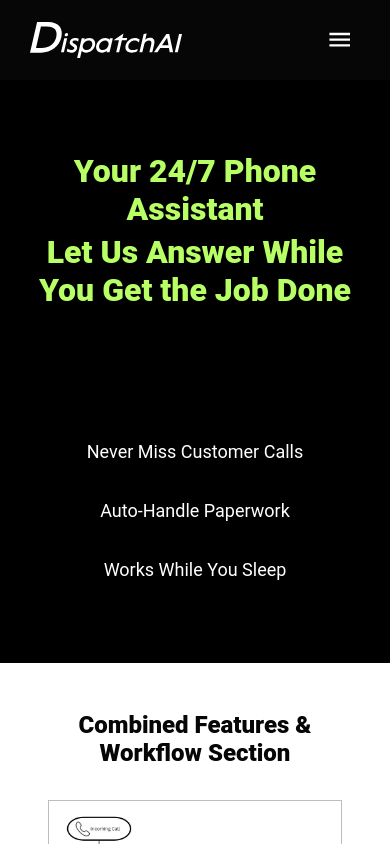
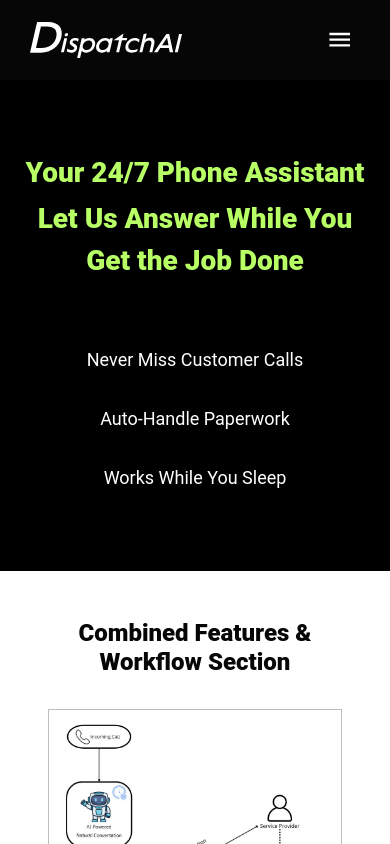
Before and after one commit to Dispatch-AI-com/frontend, a Next.js app: page /features in a window 390 px wide. Shown: the top 844 px of the page. Built offline with nearby package versions, Linux system fonts and the light colour scheme.

Commit message:
Edited the responsiveness of FeaturesBanner

```diff
--- a/src/app/features/components/FeaturesBanner.tsx
+++ b/src/app/features/components/FeaturesBanner.tsx
@@ -30,10 +30,10 @@ const BannerTitle = styled('h1')(({ theme }) => ({
   fontSize: '48px !important',
   margin: 0,
   marginBottom: 4,
-  lineHeight: 1.2,
+  lineHeight: 1.5,
   [theme.breakpoints.down('md')]: {
-    fontSize: '32px !important',
-    lineHeight: 1.2,
+    fontSize: '28px !important',
+    lineHeight: 1.5,
   },
   '&:last-of-type': {
     marginBottom: 0,
@@ -44,7 +44,11 @@ const FeatureGrid = styled(Grid)(({ theme }) => ({
   marginTop: theme.spacing(12),
   justifyContent: 'center',
   columnGap: theme.spacing(16),
-}));
+  [theme.breakpoints.down('md')]: {
+    marginTop: theme.spacing(4),
+    columnGap: theme.spacing(4),
+  },
+}));;
 
 const FeatureText = styled('div')(({ theme }) => ({
   fontSize: '18px',
```
